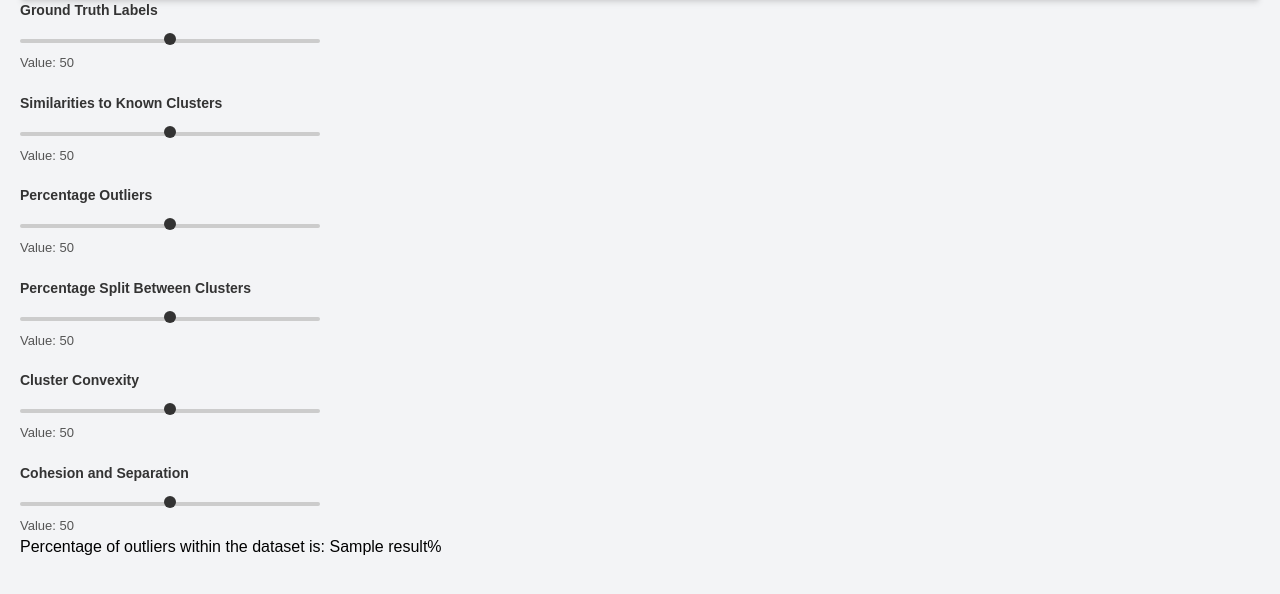
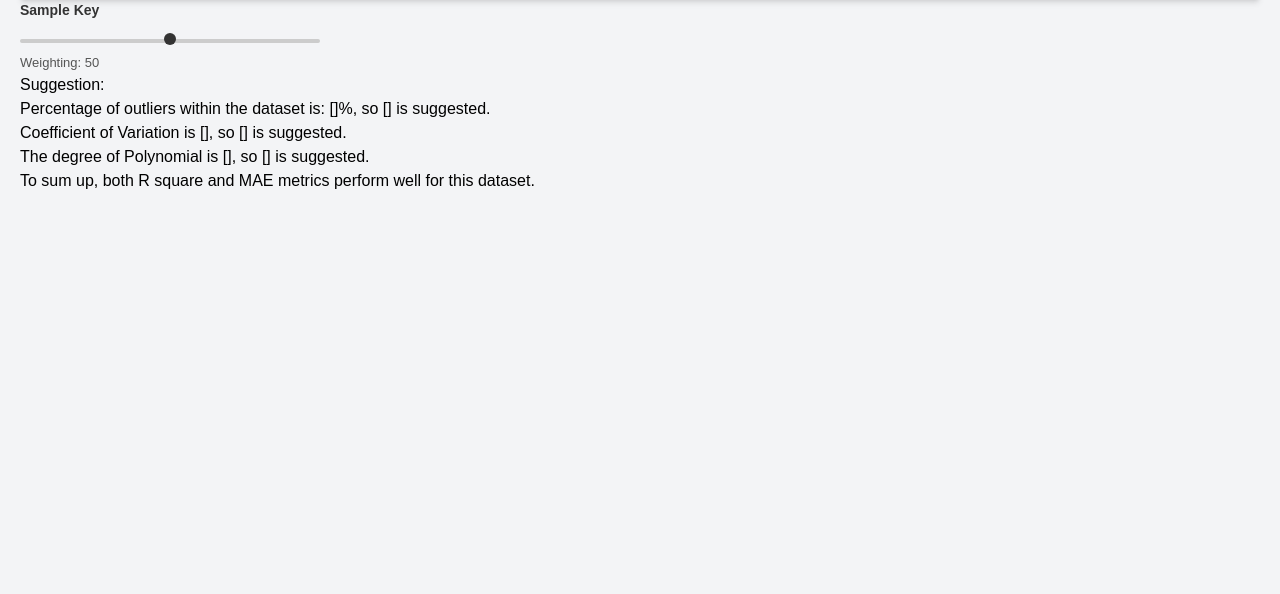
Before and after one commit to Mitch-Jones0507/suggestMetrics, a Django app: template polls/templates/regression.html in a window 1280 px wide. Shown: the part 84-678 px from the top of the page. Run offline with Django 4.2, Linux system fonts and the light colour scheme; the template is opened without the code that fills it: most values are stand-ins (such as "Sample title", 1, 10 or a date in 2020); some libraries are stand-ins or nearby versions.

Commit message:
complete regression task

```diff
--- a/polls/templates/classification.html
+++ b/polls/templates/classification.html
@@ -139,7 +139,7 @@
         {% for _, value in result.items %}
             if ('{{ value.1 }}' === 'Accuracy') {
                 acc_score += parseInt(document.getElementById("slider{{ forloop.counter }}").value);
-            } else if ('{{ value.1 }}' === 'MacroF1') {
+            } else if ('{{ value.1 }}' === 'Macro F1') {
                 f1_score += parseInt(document.getElementById("slider{{ forloop.counter }}").value);
             }
         {% endfor %}
@@ -147,9 +147,9 @@
         if (acc_score > f1_score) {
             suggestion += "To sum up, Accuracy metric perform better for this dataset.<br>";
         } else if (acc_score < f1_score) {
-            suggestion += "To sum up, MacroF1 metric perform better for this dataset.<br>";
+            suggestion += "To sum up, Macro F1 metric perform better for this dataset.<br>";
         } else {
-            suggestion += "To sum up, both Accuracy and MacroF1 metrics perform well for this dataset.<br>";
+            suggestion += "To sum up, both Accuracy and Macro F1 metrics perform well for this dataset.<br>";
         }
 
         document.getElementById("suggestion").innerHTML = suggestion;
--- a/polls/templates/regression.html
+++ b/polls/templates/regression.html
@@ -1,3 +1,4 @@
+{% load custom_filters %}
 <!DOCTYPE html>
 <html lang="en">
 <head>
@@ -97,42 +98,18 @@
 </header>
 
 <div class="slider-group">
-    <div class="slider-block">
-        <label for="slider1">Ground Truth Labels</label>
-        <input type="range" id="slider1" min="0" max="100" value="50">
-        <div class="value">Value: <span id="value1">50</span></div>
-    </div>
+    {% for key,_ in result.items %}
+        <div class="slider-block">
+            <label for="slider{{ forloop.counter }}">{{ key|underscore_to_title }}</label>
+            <input type="range" id="slider{{ forloop.counter }}" min=0 max=100 value=50>
+            <div class="value">Weighting: <span id="value{{ forloop.counter }}">50</span></div>
+        </div>
+    {% endfor %}
+</div>
+<div id="suggestion"></div>
+<div id="chartContainer"></div>
 
-    <div class="slider-block">
-        <label for="slider2">Similarities to Known Clusters</label>
-        <input type="range" id="slider2" min="0" max="100" value="50">
-        <div class="value">Value: <span id="value2">50</span></div>
-    </div>
-
-    <div class="slider-block">
-        <label for="slider3">Percentage Outliers</label>
-        <input type="range" id="slider3" min="0" max="100" value="50">
-        <div class="value">Value: <span id="value3">50</span></div>
-    </div>
-
-    <div class="slider-block">
-        <label for="slider4">Percentage Split Between Clusters</label>
-        <input type="range" id="slider4" min="0" max="100" value="50">
-        <div class="value">Value: <span id="value4">50</span></div>
-    </div>
-
-    <div class="slider-block">
-        <label for="slider5">Cluster Convexity</label>
-        <input type="range" id="slider5" min="0" max="100" value="50">
-        <div class="value">Value: <span id="value5">50</span></div>
-    </div>
-
-    <div class="slider-block">
-        <label for="slider6">Cohesion and Separation</label>
-        <input type="range" id="slider6" min="0" max="100" value="50">
-        <div class="value">Value: <span id="value6">50</span></div>
-    </div>
-</div>
+</body>
 
 <script src="https://code.highcharts.com/highcharts.js"></script>
 <script src="https://code.highcharts.com/highcharts-3d.js"></script>
@@ -140,9 +117,53 @@
 <script src="https://code.highcharts.com/modules/export-data.js"></script>
 <script src="https://code.highcharts.com/modules/accessibility.js"></script>
 
-<div id="chartContainer"></div>
 
 <script>
+    generate_suggestion()
+
+    {% for _ in result.items %}
+        const slider{{ forloop.counter }} = document.getElementById(`slider{{ forloop.counter }}`);
+        const output{{ forloop.counter }} = document.getElementById(`value{{ forloop.counter }}`);
+        slider{{ forloop.counter }}.addEventListener('input', () => {
+            output{{ forloop.counter }}.textContent = slider{{ forloop.counter }}.value;
+        });
+        slider{{ forloop.counter }}.addEventListener('change', generate_suggestion);
+    {% endfor %}
+
+    function generate_suggestion() {
+        let suggestion = "Suggestion:<br>";
+        suggestion += "Percentage of outliers within the dataset is: {{ result.outlier_rate.0 }}%, so {{ result.outlier_rate.1 }} is suggested.<br>";
+        {% if result.coefficient_of_variation %}
+            suggestion += "Coefficient of Variation is {{ result.coefficient_of_variation.0 }}, so {{ result.coefficient_of_variation.1 }} is suggested.<br>";
+        {% else %}
+            suggestion += "Condition Number is {{ result.condition_number.0 }}, so {{ result.condition_number.1 }} is suggested.<br>";
+            suggestion += "Subjects per Predictor is {{ result.subjects_per_predictor.0 }}, so {{ result.subjects_per_predictor.1 }} is suggested.<br>";
+        {% endif %}
+        {% if result.degree_of_polynomial %}
+            suggestion += "The degree of Polynomial is {{ result.degree_of_polynomial.0 }}, so {{ result.degree_of_polynomial.1 }} is suggested.<br>";
+        {% endif %}
+
+        let r_square_score = 0;
+        let mae_score = 0;
+        {% for _, value in result.items %}
+            if ('{{ value.1 }}' === 'R Square') {
+                r_square_score += parseInt(document.getElementById("slider{{ forloop.counter }}").value);
+            } else if ('{{ value.1 }}' === 'MAE') {
+                mae_score += parseInt(document.getElementById("slider{{ forloop.counter }}").value);
+            }
+        {% endfor %}
+
+        if (r_square_score > mae_score) {
+            suggestion += "To sum up, R square metric perform better for this dataset.<br>";
+        } else if (r_square_score < mae_score) {
+            suggestion += "To sum up, MAE metric perform better for this dataset.<br>";
+        } else {
+            suggestion += "To sum up, both R square and MAE metrics perform well for this dataset.<br>";
+        }
+
+        document.getElementById("suggestion").innerHTML = suggestion;
+    }
+
     const data = {{ data|safe }};
 
     if (data[0].length == 2) {
@@ -266,7 +287,4 @@
     }
 </script>
 
-<p> Percentage of outliers within the dataset is: {{ result }}% </p>
-
-</body>
 </html>
```
Also changed, not shown: polls/analysis_module/handle_user_input.py (+45 -10 lines), polls/templates/base.html (+15 -4 lines).
